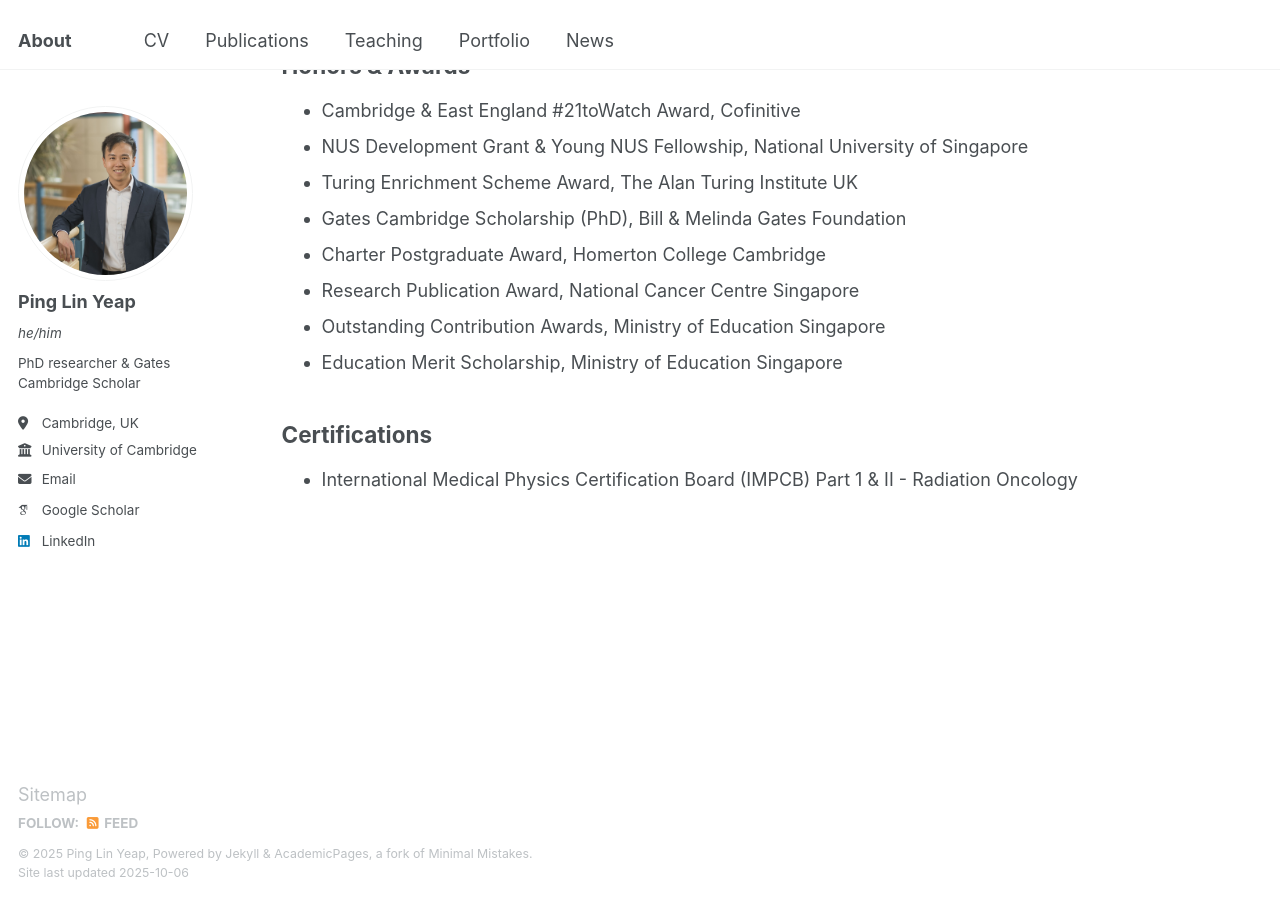
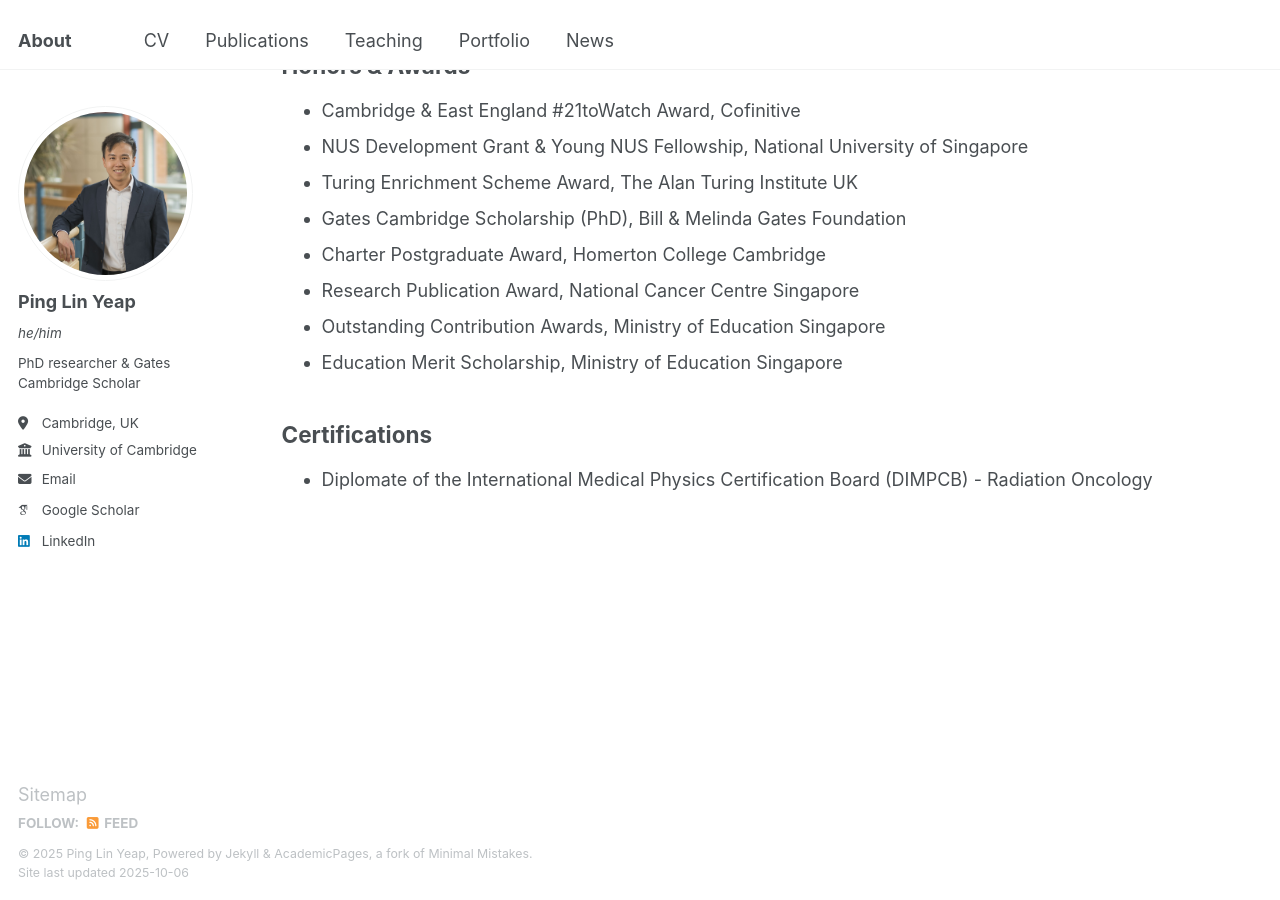
Before and after one commit to yeappl/yeappl.github.io, a Jekyll site: the page built from _pages/cv.md, in a window 1280 px wide and 900 px high, scrolled down 694 px. Built offline with Jekyll 4.4.1, drawn with Linux system fonts in a browser that asks for light colours; some web fonts are replaced.

Commit message:
Update cv.md

```diff
--- a/_pages/cv.md
+++ b/_pages/cv.md
@@ -40,4 +40,4 @@ Honors & Awards
 
 Certifications
 -----
-* International Medical Physics Certification Board (IMPCB) Part 1 & II - Radiation Oncology
+* Diplomate of the International Medical Physics Certification Board (DIMPCB) - Radiation Oncology
```
